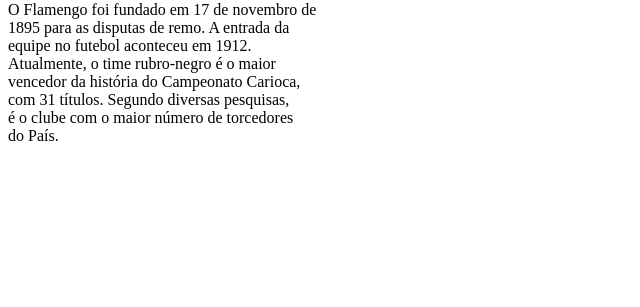
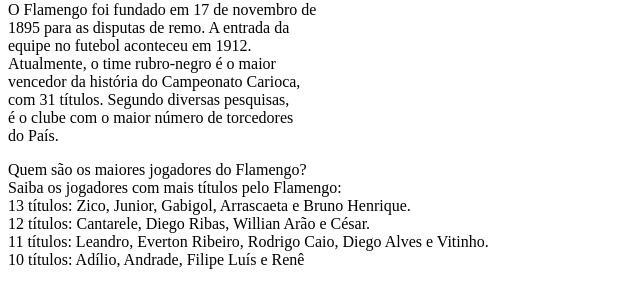
Before and after one commit to scarieldonascimento/Ola-Mundo, a plain HTML site: page site-exemplo/index.html in a window 1280 px wide. Shown: the part 79-386 px from the top of the page, without its empty margins (0-640 px from the left). Drawn offline with Linux system fonts and the light colour scheme.

Commit message:
adicionei um paragráfo

```diff
--- a/site-exemplo/index.html
+++ b/site-exemplo/index.html
@@ -7,7 +7,21 @@
 </head>
 <body>
     <h1>Olá mundo!</h1>
-    <p>O Flamengo foi fundado em 17 de novembro de <br>1895 para as disputas de remo. A entrada da <br>equipe no futebol aconteceu em 1912. <br>Atualmente, o time rubro-negro é o maior <br>vencedor da história do Campeonato Carioca, <br>com 31 títulos. Segundo diversas pesquisas, <br>é o clube com o maior número de torcedores <br>do País.</p>
+    <p>O Flamengo foi fundado em 17 de novembro de <br
+        >1895 para as disputas de remo. A entrada da <br>
+        equipe no futebol aconteceu em 1912. <br>
+        Atualmente, o time rubro-negro é o maior <br>
+        vencedor da história do Campeonato Carioca, <br>
+        com 31 títulos. Segundo diversas pesquisas, <br>
+        é o clube com o maior número de torcedores <br>
+        do País.</p>
 
+        <p>Quem são os maiores jogadores do Flamengo?
+        <br>Saiba os jogadores com mais títulos pelo Flamengo:
+        <br>13 títulos: Zico, Junior, Gabigol, Arrascaeta e Bruno Henrique.
+        <br>12 títulos: Cantarele, Diego Ribas, Willian Arão e César.
+        <br>11 títulos: Leandro, Everton Ribeiro, Rodrigo Caio, Diego Alves e Vitinho.
+        <br>10 títulos: Adílio, Andrade, Filipe Luís e Renê
+        </p>
 </body>
 </html>
```
